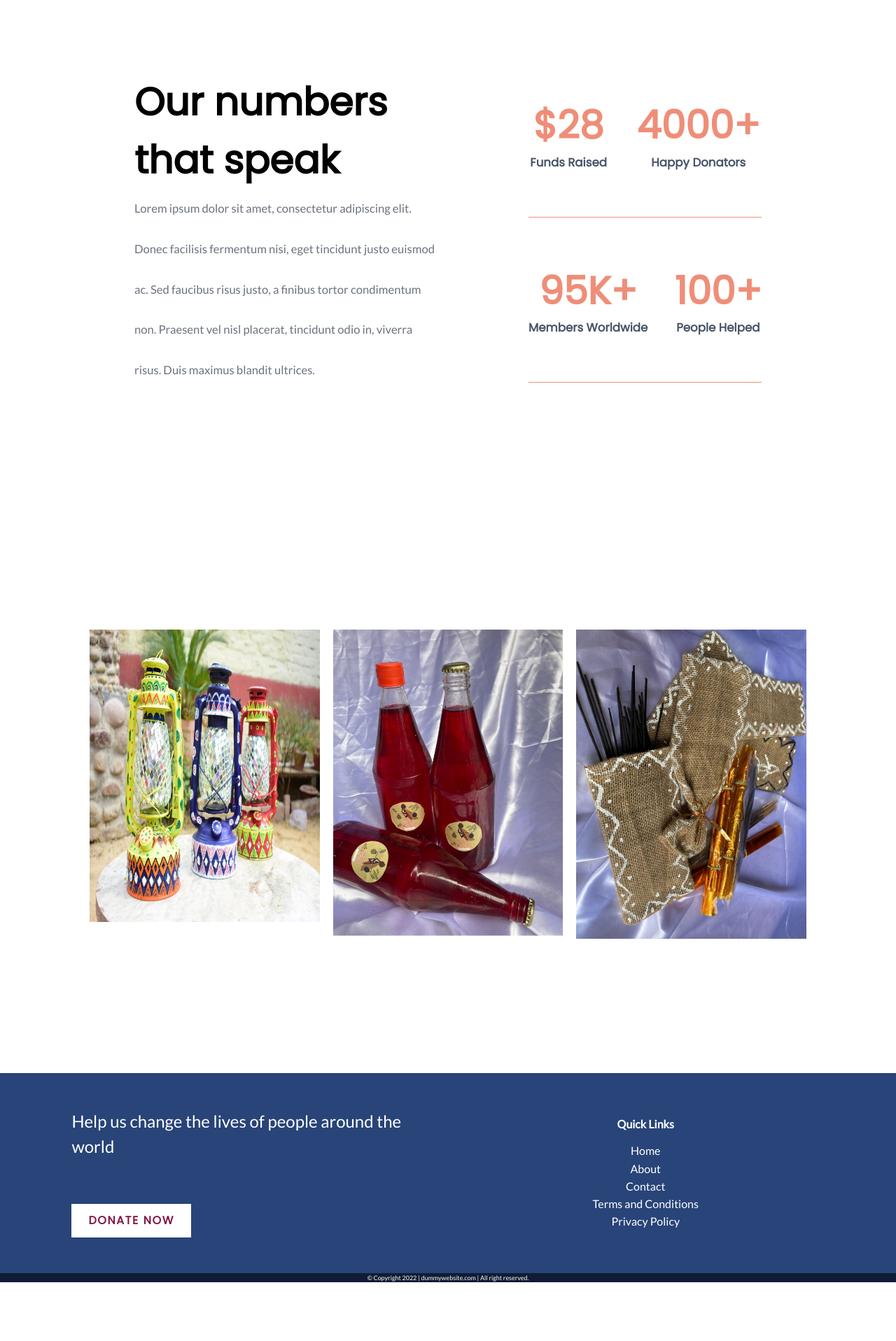
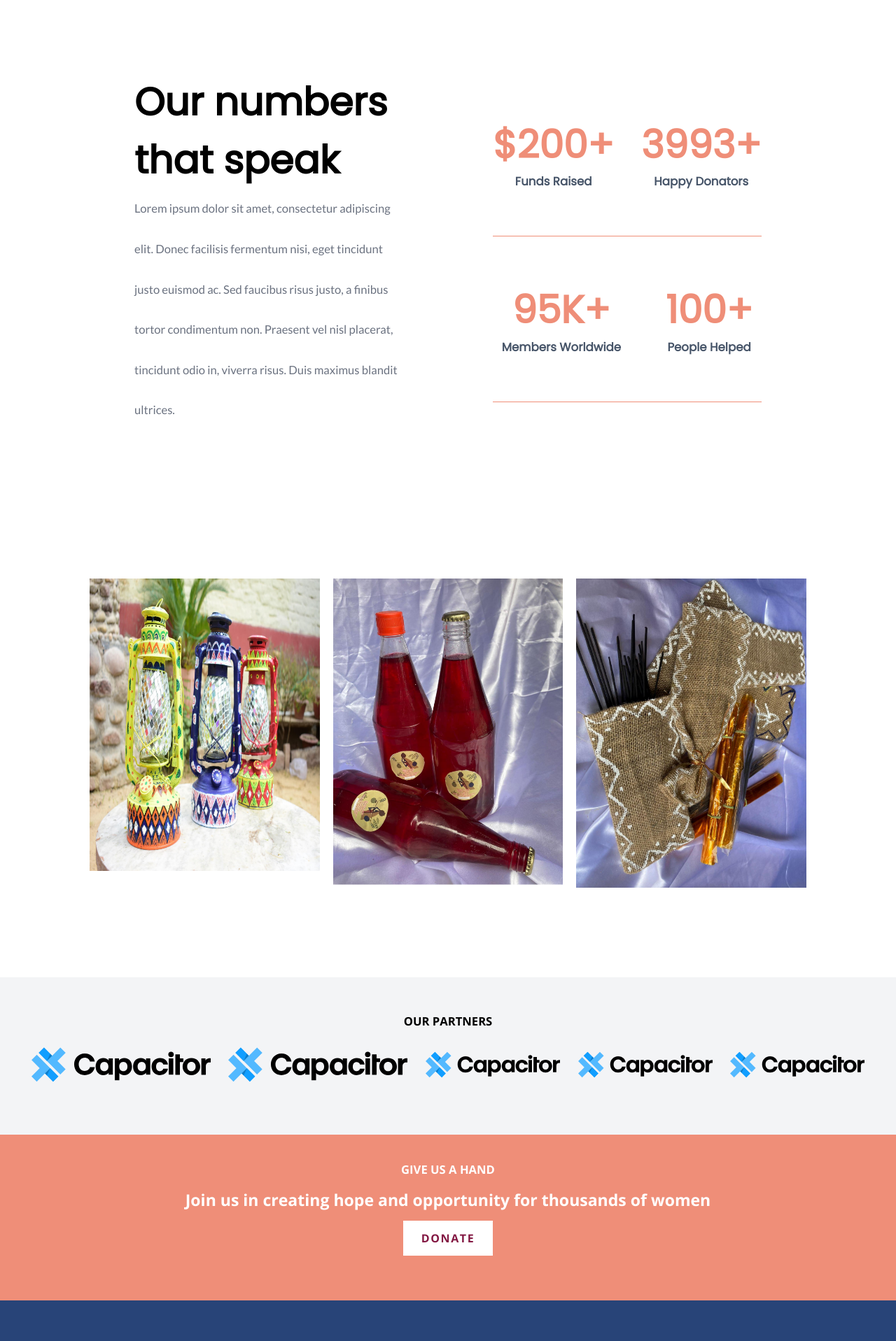
Before and after one commit to AarnavSrivastava/Mahila-Prabodhini-Foundation, a React (Create React App) app in the folder mph-website/: page / in a window 1280 px wide. Shown: the part 2220-4137 px from the top of the page at 70% size. Before the commit the page ends 4053 px from the top, so only its background shows below. Built offline with nearby package versions, Linux system fonts and the light colour scheme.

Commit message:
more work on homepage

```diff
--- a/mph-website/package.json
+++ b/mph-website/package.json
@@ -10,7 +10,9 @@
     "react-dom": "^18.2.0",
     "react-router-dom": "^6.4.1",
     "react-scripts": "5.0.1",
+    "react-spring": "^9.5.5",
     "react-transition-group": "^4.4.5",
+    "react-waypoint": "^10.3.0",
     "web-vitals": "^2.1.4"
   },
   "scripts": {
--- a/mph-website/src/components/pages/major_pages/Home.js
+++ b/mph-website/src/components/pages/major_pages/Home.js
@@ -3,16 +3,20 @@ import ImgDisp from './home_components/ImgDisp';
 import HomeTextDisp from './home_components/HomeTextDisp';
 import TextDisp from './home_components/NumbersTextDisp';
 import ImgGridDisp from './home_components/ImgGridDisp';
+import DonateDisp from './home_components/DonateDisp';
+import Logos from './home_components/Logos';
 
 const Home = () => {
     return (
-        <div>
-            <div className="flex flex-col items-center py-[5vw] gap-[5vw]">
+        <div className="flex flex-col items-center">
+            <div className="flex flex-col items-center gap-[5vw]">
                 <ImgDisp />
                 <HomeTextDisp />
                 <TextDisp />
                 <ImgGridDisp />
             </div>
+            <Logos />
+            <DonateDisp />
         </div>
     )
 }
--- /dev/null
+++ b/mph-website/src/components/pages/major_pages/home_components/DonateDisp.js
@@ -0,0 +1,15 @@
+import { Link } from "react-router-dom";
+
+const DonateDisp = () => {
+    return (
+        <div className="flex flex-col w-[100%] bg-sand justify-center items-center pt-[3vw] pb-[5vw] gap-[1vw]">
+            <div className="font-opensans font-black text-white lg:text-[1.3vw] text-[14px]">GIVE US A HAND</div>
+            <div className="font-opensans font-black text-white text-[1.8vw]">Join us in creating hope and opportunity for thousands of women</div>
+            <Link className="flex xl:text-[16px] font-opensans text-[1.2vw] tracking-widest font-bold lg:px-[2vw] lg:py-[1vw] px-[30px] py-[12px] justify-center items-center transition hover:-translate-y-1 hover:scale-100 text-[#831843] ease-in-out delay-[10ms] bg-white hover:text-orange-200 hover:bg-[#831843] duration-300" to="/donate">
+                DONATE
+            </Link>
+        </div>
+    )
+}
+
+export default DonateDisp;
--- a/mph-website/src/components/pages/major_pages/home_components/ImgDisp.js
+++ b/mph-website/src/components/pages/major_pages/home_components/ImgDisp.js
@@ -5,7 +5,7 @@ import {Link} from "react-router-dom"
 const ImgDisp = () =>
 {
     return (
-        <div className="px-[15vw] flex flex-row gap-[15vw] justify-start items-center rounded-xl">
+        <div className="px-[15vw] pt-[5vw] flex flex-row gap-[15vw] justify-start items-center rounded-xl">
             <div className="flex basis-1/2 flex-col justify-start">
                 <div className="font-poppins font-black lg:text-[4.3vw] text-[44px]">
                     Who We Are
--- a/mph-website/src/components/pages/major_pages/home_components/ImgGridDisp.js
+++ b/mph-website/src/components/pages/major_pages/home_components/ImgGridDisp.js
@@ -4,7 +4,7 @@ import ngopic6 from '../../../images/ngopic6.png'
 
 const ImgGridDisp = () => {
     return (
-        <div className="grid grid-flow-col gap-[1.5vw] px-[10vw] py-[10%]">
+        <div className="grid grid-flow-col gap-[1.5vw] px-[10vw] pb-[10%]">
             <img className="grow" src={ngopic1} id="vendor" alt="Gram Bazaar Vendor"/>
             <img className="grow" src={ngopic5} id="vendor" alt="Gram Bazaar Vendor"/>
             <img className="grow" src={ngopic6} id="vendor" alt="Gram Bazaar Vendor"/>
--- /dev/null
+++ b/mph-website/src/components/pages/major_pages/home_components/Logos.js
@@ -0,0 +1,21 @@
+import logo from '../../../randomLogo.svg';
+
+const Carousel = () => {
+
+    return (
+        <div className="flex flex-col bg-gray-100 w-[100%] py-[4vw] justify-center items-center">
+            <div className="font-black font-opensans lg:text-[1.3vw] text-[14px]">
+                OUR PARTNERS
+            </div>
+            <ul className="flex flex-row gap-[2vw]">
+                <img className="w-[100%] py-[]" src={logo} id="logo" alt="generic logo"/>
+                <img className="w-[1--]" src={logo} id="logo" alt="generic logo"/>
+                <img className="w-[15vw]" src={logo} id="logo" alt="generic logo"/>
+                <img className="w-[15vw]" src={logo} id="logo" alt="generic logo"/>
+                <img className="w-[15vw]" src={logo} id="logo" alt="generic logo"/>
+            </ul>
+        </div>
+    )
+}
+
+export default Carousel;
--- a/mph-website/src/components/pages/major_pages/home_components/NumbersTextDisp.js
+++ b/mph-website/src/components/pages/major_pages/home_components/NumbersTextDisp.js
@@ -1,4 +1,10 @@
+import { useSpring, animated, config } from 'react-spring'
+import { useState } from 'react';
+import { Waypoint } from 'react-waypoint';
+
+
 const TextDisp = () => {
+
     return (
         <div className="px-[15vw] py-[10%] flex flex-row gap-[10vw] justify-start items-center rounded-xl h-[100%]">
             <div className="flex basis-1/2 flex-col justify-start">
@@ -9,39 +15,73 @@ const TextDisp = () => {
                     Lorem ipsum dolor sit amet, consectetur adipiscing elit. Donec facilisis fermentum nisi, eget tincidunt justo euismod ac. Sed faucibus risus justo, a finibus tortor condimentum non. Praesent vel nisl placerat, tincidunt odio in, viverra risus. Duis maximus blandit ultrices.
                 </div>
             </div>
-            <div className="flex grid flex-col font-poppins lg:text-[4.3vw] text-[44px] font-black text-sand gap-y-[5vw] whitespace-nowrap">
+            <div className="basis-1/2 flex grid flex-col font-poppins lg:text-[4.3vw] text-[44px] font-black text-sand gap-y-[5vw] whitespace-nowrap">
                 <div className="flex flex-row gap-x-[3vw]">
                     <div className="flex flex-col grow items-center">
-                        $28
+                        <div className='flex flex-row'>
+                            $
+                            <Number number={200} />
+                            +
+                        </div>
                         <div className="text-slate-600 lg:text-[1.3vw] text-[14px]">Funds Raised</div>
 
                     </div>
 
                     <div className="flex flex-col grow items-center">
-                        4000+
+                        <div className='flex flex-row'>
+                            <Number number={4000} />
+                            +
+                        </div>
                         <div className="text-slate-600 lg:text-[1.3vw] text-[14px]">Happy Donators</div>
 
                     </div>
 
                 </div>
-                <div className="bg-sand w-[100%] grow h-[1px]"></div>
+                <div className="bg-sand lg:w-[30vw] w-[300px] grow h-[1px]"></div>
                 <div className="flex flex-row gap-x-[3vw]">
                     <div className="flex flex-col grow items-center">
-                        95K+
+                        <div className='flex flex-row'>
+                            <Number number={95} />
+                            K+
+                        </div>
                         <div className="text-slate-600 lg:text-[1.3vw] text-[14px]">Members Worldwide</div>
 
                     </div>
 
                     <div className="flex flex-col grow items-center">
-                        100+
+                        <div className='flex flex-row'>
+                            <Number number={100} />
+                            +
+                        </div>
                         <div className="text-slate-600 lg:text-[1.3vw] text-[14px]">People Helped</div>
 
                     </div>
                 </div>
-                <div className="bg-sand w-[100%] grow h-[1px]"></div>
+                <div className="bg-sand lg:w-[30vw] grow h-[1px]"></div>
             </div>
         </div>
     );
 }
 
+function Number(props) {
+    const [inView, setAppear] = useState(false);
+
+    const { number } = useSpring({
+        reset: inView,
+        reverse: false,
+        from: { number: 0 },
+        number: props.number,
+        delay: 100,
+        config: config.molasses,
+    })
+
+    return (
+        <Waypoint onEnter={() => setAppear(true)} onLeave={() => setAppear(false)}>
+            <div className="flex flex-row ">
+                <animated.div>{number.to(n => n.toFixed(0))}</animated.div>
+            </div>
+        </Waypoint>
+    )
+}
+
 export default TextDisp;
```
Also changed, not shown: mph-website/src/components/randomLogo.svg, 1 other file (tests, documents, lock files or other folders).
